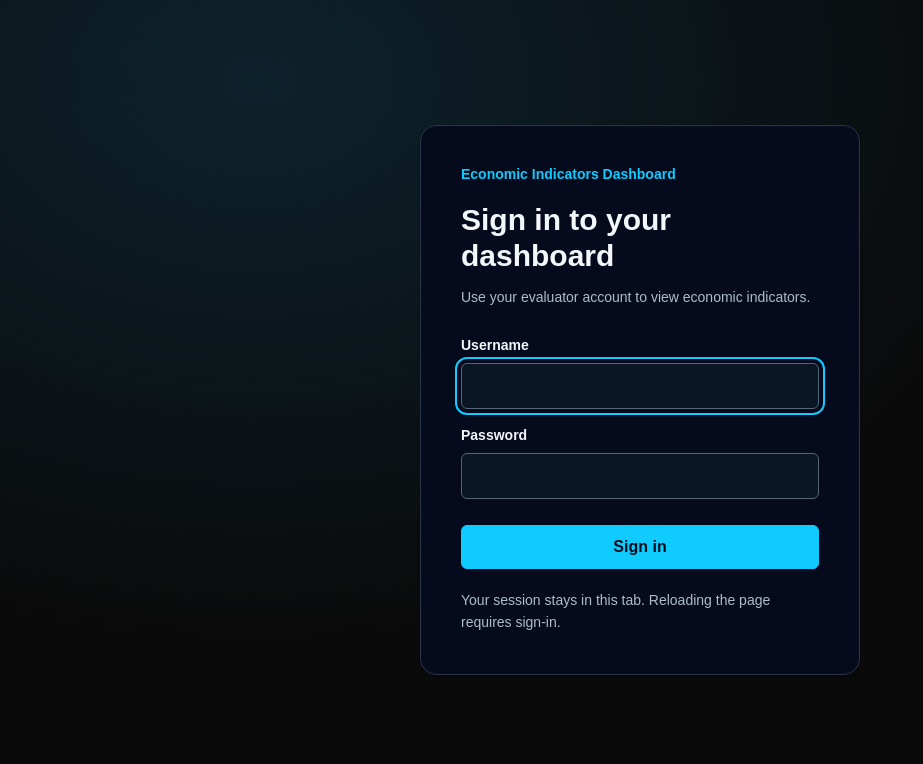
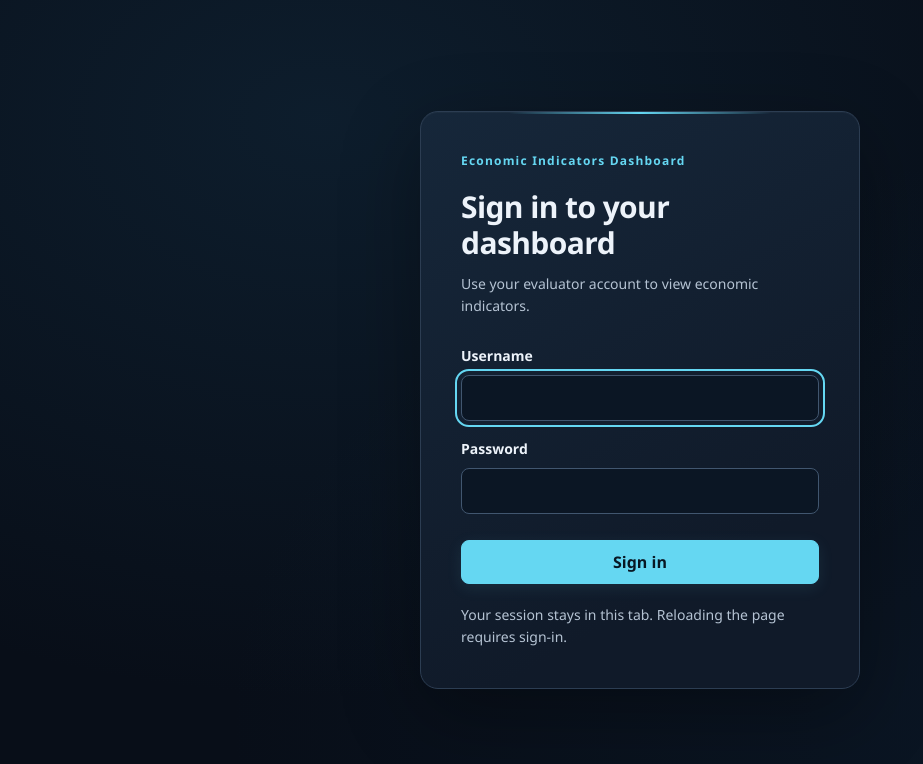
Before and after one commit to git4alauddin/economic-dash, a React (Vite) app in the folder frontend/: page / in a window 1280 px wide. Shown: the top 764 px of the page, without its empty margins (0-923 px from the left). Built offline with nearby package versions, Linux system fonts and the light colour scheme; no server answers.

Commit message:
m6.f6.dashboard_visual_polish

```diff
--- a/frontend/src/styles.css
+++ b/frontend/src/styles.css
@@ -17,18 +17,21 @@ body { margin: 0; }
   display: grid;
   place-items: center;
   padding: 24px 16px;
-  background: radial-gradient(ellipse at 20% 10%, #10364a88, transparent 55%), var(--color-page);
+  background: radial-gradient(ellipse at 25% 15%, #183c5655, transparent 60%), radial-gradient(ellipse at 80% 90%, #15365533, transparent 55%), var(--color-page);
 }
 .sign-in-card {
+  position: relative;
+  overflow: hidden;
   width: min(100%, 440px);
   padding: clamp(24px, 5vw, 40px);
   border: 1px solid var(--color-border);
   border-radius: var(--radius-panel);
-  background: var(--color-panel);
-  box-shadow: var(--shadow-panel);
+  background: linear-gradient(150deg, #16273a, var(--color-panel) 75%);
+  box-shadow: 0 24px 80px #0005, inset 0 1px 0 #ffffff08;
 }
-.sign-in-brand { color: var(--color-cyan); font-size: 14px; font-weight: 700; margin-bottom: 20px; }
-.sign-in-card h1 { font-size: clamp(24px, 4vw, 30px); line-height: 1.2; }
+.sign-in-card::before { content: ""; position: absolute; inset: 0 20% auto; height: 2px; background: linear-gradient(90deg, transparent, var(--color-cyan), transparent); }
+.sign-in-brand { color: var(--color-cyan); font-size: 12px; font-weight: 600; letter-spacing: 0.1em; margin-bottom: 20px; }
+.sign-in-card h1 { font-size: clamp(24px, 4vw, 30px); line-height: 1.2; font-weight: 600; letter-spacing: -0.6px; }
 .sign-in-intro, .session-note { color: var(--color-muted); font-size: 14px; line-height: 1.6; }
 .sign-in-intro { margin-top: 12px; }
 .sign-in-card form { display: grid; gap: 10px; margin-top: 28px; }
@@ -38,22 +41,22 @@ body { margin: 0; }
   min-height: 46px;
   padding: 10px 12px;
   margin-bottom: 8px;
-  border: 1px solid #536778;
-  border-radius: 6px;
-  background: #0b1625;
+  border: 1px solid #41566f;
+  border-radius: var(--radius-control);
+  background: #0b1624;
   color: var(--color-text);
 }
 .sign-in-submit, .session-toolbar button {
   min-height: 44px;
-  border: 1px solid var(--color-cyan);
-  border-radius: 6px;
+  border: 1px solid #44637e;
+  border-radius: var(--radius-control);
   cursor: pointer;
-  font-weight: 700;
+  font-weight: 600;
 }
-.sign-in-submit { background: var(--color-cyan); color: #03101c; padding: 10px 16px; margin-top: 8px; }
+.sign-in-submit { border-color: var(--color-cyan); background: var(--color-cyan); color: #081723; padding: 10px 16px; margin-top: 8px; box-shadow: 0 4px 16px #65d7f218; }
 .sign-in-submit:hover:not(:disabled) { background: #74e3ff; }
 .sign-in-submit:disabled, .session-toolbar button:disabled { opacity: 0.65; cursor: wait; }
-.sign-in-message { padding: 12px; border: 1px solid #526f82; border-radius: 6px; line-height: 1.5; font-size: 14px; }
+.sign-in-message { padding: 12px; border: 1px solid #526f82; border-radius: var(--radius-control); line-height: 1.5; font-size: 14px; background: #0b162566; }
 .session-note { margin-top: 20px; }
 .session-toolbar {
   display: flex;
@@ -63,25 +66,29 @@ body { margin: 0; }
   gap: 12px;
   padding: 8px var(--page-inset);
   border-bottom: 1px solid var(--color-border);
-  background: #071220;
+  background: #0d1725;
   font-size: 14px;
 }
 .session-toolbar > span { overflow-wrap: anywhere; }
 .session-toolbar > div { display: flex; flex-wrap: wrap; gap: 8px; }
-.session-toolbar button { padding: 8px 12px; background: #0b283b; color: var(--color-text); }
+.session-toolbar button { padding: 8px 12px; background: #14283b; color: var(--color-text); }
+.session-toolbar button:last-child { background: transparent; border-color: #364b62; color: var(--color-muted); }
 .session-toolbar button:first-child { min-width: 115px; }
-.session-toolbar button:hover:not(:disabled) { background: #16465e; }
-.dashboard-feedback { padding: 10px var(--page-inset); color: var(--color-muted); font-size: 14px; line-height: 1.5; background: #071220; }
-.seed-notice { color: #ffe8a3; background: #2b2210; border-bottom: 1px solid #a9904b; font-weight: 600; }
-.data-mode-switch { display: flex; flex: 0 0 auto; gap: 2px; min-width: 0; margin: 0; padding: 2px; border: 1px solid #65839b; border-radius: 7px; background: #091c30; }
+.session-toolbar button:hover:not(:disabled) { background: #1c3c52; border-color: #6e9eb8; color: var(--color-text); }
+.dashboard-feedback { padding: 10px var(--page-inset); color: var(--color-muted); font-size: 14px; line-height: 1.5; background: #0d1725; }
+.seed-notice { color: #f5dfad; background: #29251c; border-bottom: 1px solid #65583b; font-weight: 500; }
+.data-mode-switch { display: flex; flex: 0 0 auto; gap: 2px; min-width: 0; margin: 0; padding: 2px; border: 1px solid #465f78; border-radius: var(--radius-control); background: #0a1421; }
 .data-mode-switch label { position: relative; cursor: pointer; }
 .data-mode-switch input { position: absolute; opacity: 0; width: 1px; height: 1px; }
-.data-mode-switch span { display: grid; place-items: center; min-width: 43px; min-height: 30px; padding: 4px 7px; border-radius: 4px; color: #d5e3ee; font-size: 12px; font-weight: 700; }
+.data-mode-switch span { display: grid; place-items: center; min-width: 43px; min-height: 30px; padding: 4px 7px; border-radius: 5px; color: #c0d0df; font-size: 12px; font-weight: 600; }
 .data-mode-switch input:checked + span { background: var(--color-cyan); color: #03101c; }
 .data-mode-switch[data-mode="seed"] input:checked + span { background: #ffe8a3; color: #231902; }
 .data-mode-switch input:focus-visible + span { outline: 2px solid var(--color-cyan); outline-offset: -2px; }
 .data-mode-switch label:hover span { box-shadow: inset 0 0 0 1px #8ca8bd; }
 button, input, select { font: inherit; }
+button, input, select, .panel-data-details > summary, .summary-value, .indicator-panel { transition: background-color 160ms ease, border-color 160ms ease, box-shadow 160ms ease; }
+input:hover:not(:disabled), select:hover:not(:disabled) { border-color: #6b8ca7; }
+button:active:not(:disabled) { box-shadow: inset 0 1px 4px #0003; }
 h1, h2, p { margin: 0; }
 
 :focus-visible {
@@ -116,9 +123,7 @@ h1, h2, p { margin: 0; }
 .dashboard-page {
   min-height: 100svh;
   background:
-    linear-gradient(129deg, transparent 0 41%, #ffffff02 41.1%, #0007 42%, transparent 46%),
-    linear-gradient(127deg, transparent 0 61%, #ffffff02 61.1%, #0006 62%, transparent 70%),
-    linear-gradient(69deg, #0003, transparent 38%, #0004 68%),
+    radial-gradient(ellipse at 10% 0%, #122a4040, transparent 48%),
     var(--color-page);
 }
 
@@ -129,19 +134,19 @@ h1, h2, p { margin: 0; }
   place-items: center;
   overflow: hidden;
   padding-inline: var(--space-4);
-  background: linear-gradient(100deg, #120e16, #060a10 37% 65%, #060d15);
+  background: linear-gradient(100deg, #101724, #0c1522 37% 65%, #101e2d);
 }
 .dashboard-header h1 {
   position: relative;
   font-size: clamp(22px, 3vw, 36px);
   line-height: 1.15;
-  font-weight: 700;
-  letter-spacing: -0.6px;
+  font-weight: 600;
+  letter-spacing: -0.8px;
   text-align: center;
   text-shadow: 0 2px 16px #000;
 }
 .header-decoration { position: absolute; inset: 0; width: 100%; height: 100%; }
-.header-decoration g { opacity: 0.5; }
+.header-decoration g { opacity: 0.35; }
 .header-decoration path { stroke: currentColor; stroke-width: 2; }
 .header-decoration rect { fill: currentColor; }
 .candle-red { color: #701619; }
@@ -156,7 +161,7 @@ h1, h2, p { margin: 0; }
   gap: var(--space-2);
   padding-inline: var(--space-6);
   background: var(--color-ticker);
-  border-block: 1px solid #15243a;
+  border-block: 1px solid #26384d;
 }
 .market-status {
   flex: 0 0 104px;
@@ -182,23 +187,23 @@ h1, h2, p { margin: 0; }
   align-items: center;
   min-height: 28px;
   padding-inline: 8px;
-  border-left: 1px solid #34526f;
+  border-left: 1px solid #30445a;
   font-size: var(--text-body);
   font-weight: 600;
   white-space: nowrap;
 }
 .ticker-value { color: var(--color-muted); font-variant-numeric: tabular-nums; }
-.ticker-quote { display: inline-flex; flex: 1; align-items: center; justify-content: center; gap: 10px; min-height: 28px; padding: 2px 6px; border: 0; border-radius: 3px; color: inherit; background: transparent; font: inherit; cursor: pointer; white-space: nowrap; }
-.ticker-quote:hover, .ticker-quote[aria-expanded="true"] { background: #244162; }
+.ticker-quote { display: inline-flex; flex: 1; align-items: center; justify-content: center; gap: 10px; min-height: 28px; padding: 2px 6px; border: 0; border-radius: 5px; color: inherit; background: transparent; font: inherit; cursor: pointer; white-space: nowrap; }
+.ticker-quote:hover, .ticker-quote[aria-expanded="true"] { background: #1d344b; }
 .ticker-quote:focus-visible { outline-offset: -2px; }
 .ticker-change { font-size: 12px; font-variant-numeric: tabular-nums; }
 .ticker-change.comparison-positive { color: var(--color-ticker-positive); }
 .ticker-stale { font-size: 10px; color: #ffe8a3; border: 1px solid #a9904b; border-radius: 3px; padding: 2px; }
 .ticker-empty { color: var(--color-muted); }
-.ticker-details { position: absolute; z-index: 6; top: calc(100% + 4px); left: 12px; right: 12px; max-width: 680px; padding: 14px; border: 1px solid #547998; border-radius: 6px; background: #081a2f; box-shadow: 0 6px 20px #000b; font-size: 13px; overflow-wrap: anywhere; }
+.ticker-details { position: absolute; z-index: 6; top: calc(100% + 6px); left: 12px; right: 12px; max-width: 680px; padding: 16px; border: 1px solid #496480; border-radius: 12px; background: var(--color-popover); box-shadow: var(--shadow-popover); font-size: 13px; line-height: 1.5; overflow-wrap: anywhere; }
 .ticker-details-heading { display: flex; align-items: center; justify-content: space-between; gap: 12px; }
 .ticker-details-heading h2 { font-size: 16px; }
-.ticker-close { min-height: 30px; border: 1px solid #547998; border-radius: 4px; color: inherit; background: #17314e; cursor: pointer; }
+.ticker-close { min-height: 32px; padding: 4px 10px; border: 1px solid #496480; border-radius: var(--radius-control); color: inherit; background: #1b324b; cursor: pointer; }
 .ticker-details > p { margin-top: 10px; }
 .ticker-comparisons { display: flex; flex-wrap: wrap; gap: 10px 20px; margin-block: 12px; }
 .ticker-comparisons > span { display: flex; flex-wrap: wrap; gap: 6px; }
@@ -232,11 +237,11 @@ h1, h2, p { margin: 0; }
   content: "";
   position: absolute;
   z-index: 1;
-  inset: 0 auto auto 0;
-  width: 46px;
-  height: 45px;
-  border-top-left-radius: calc(var(--radius-panel) - 1px);
-  background: linear-gradient(138deg, #fbffffe0 3%, #dce6eccc 21%, #8b9ba05c 38%, transparent 40%);
+  inset: 0 auto auto 26px;
+  width: 40px;
+  height: 2px;
+  background: var(--color-cyan);
+  opacity: 0.55;
   pointer-events: none;
 }
 .panel-heading {
@@ -247,12 +252,13 @@ h1, h2, p { margin: 0; }
   padding: var(--space-3) 26px;
   border-bottom: 1px solid var(--color-divider);
   border-radius: calc(var(--radius-panel) - 1px) calc(var(--radius-panel) - 1px) 0 0;
-  background: linear-gradient(110deg, #203a43bb, var(--color-panel-heading) 63%);
+  background: linear-gradient(110deg, #1b304055, var(--color-panel-heading) 78%);
 }
 .panel-heading h2 {
   font-size: var(--text-heading);
   line-height: 1.25;
   font-weight: 600;
+  letter-spacing: -0.2px;
   overflow-wrap: anywhere;
 }
 .panel-heading h2 span { color: var(--color-cyan); white-space: nowrap; }
@@ -298,6 +304,13 @@ h1, h2, p { margin: 0; }
   text-align: center;
   font-size: var(--text-small);
 }
+.indicator-panel:focus-within { border-color: #5b849e; }
+@media (hover: hover) {
+  .indicator-panel:hover { border-color: #48637c; }
+}
+@media (prefers-reduced-motion: reduce) {
+  button, input, select, .panel-data-details > summary, .summary-value, .indicator-panel { transition: none; }
+}
 .empty-mark { color: #7c96a9; font-size: 36px; line-height: 1; }
 
 @media (max-width: 800px) {
--- a/frontend/src/tokens.css
+++ b/frontend/src/tokens.css
@@ -1,18 +1,18 @@
 :root {
   color-scheme: dark;
-  --font-body: Arial, "Helvetica Neue", sans-serif;
-  --color-page: #0a0a0a;
-  --color-ticker: #05102a;
-  --color-panel: #060a1d;
-  --color-panel-heading: #1e1f27;
-  --color-summary: #0b283b;
-  --color-text: #f4f7fa;
-  --color-muted: #aebdca;
-  --color-border: #293546;
-  --color-divider: #22576b;
-  --color-cyan: #0fcbff;
-  --color-positive: #45ff5b;
-  --color-ticker-positive: #69f6b8;
+  --font-body: "Segoe UI", -apple-system, BlinkMacSystemFont, "Helvetica Neue", Arial, sans-serif;
+  --color-page: #080e18;
+  --color-ticker: #0e1929;
+  --color-panel: #101a29;
+  --color-panel-heading: #142132;
+  --color-summary: #12283b;
+  --color-text: #edf3fa;
+  --color-muted: #b5c3d3;
+  --color-border: #2c3d52;
+  --color-divider: #31465b;
+  --color-cyan: #65d7f2;
+  --color-positive: #78e8b6;
+  --color-ticker-positive: #78e8b6;
   --color-negative: #d62d2a;
   --color-series-orange: #e99e10;
   --color-series-yellow: #f4e15c;
@@ -24,9 +24,12 @@
   --space-5: 20px;
   --space-6: 24px;
   --space-7: 32px;
-  --radius-panel: 16px;
+  --radius-panel: 18px;
   --radius-summary: 12px;
-  --shadow-panel: 0 1px 2px #0008, inset 0 0 0 1px #ffffff03;
+  --radius-control: 8px;
+  --color-popover: #112035;
+  --shadow-panel: 0 10px 28px #00000026, inset 0 1px 0 #ffffff05;
+  --shadow-popover: 0 16px 40px #0007;
   --text-heading: 20px;
   --text-body: 16px;
   --text-small: 14px;
@@ -39,11 +42,10 @@
   --page-inset: clamp(16px, 2.4vw, 40px);
   --page-max-width: 1440px;
   --panel-background:
-    radial-gradient(ellipse at 100% 105%, #145169cc, transparent 44%),
-    radial-gradient(ellipse at 16% 0%, #105367ba, transparent 41%),
-    linear-gradient(135deg, #ffffff03, transparent 40%, #0002 72%),
+    radial-gradient(ellipse at 100% 105%, #19435b45, transparent 58%),
+    linear-gradient(155deg, #18273b55, transparent 58%),
     var(--color-panel);
   --summary-background:
-    radial-gradient(ellipse at 24% 0%, #14516b99, transparent 78%),
-    linear-gradient(125deg, var(--color-summary), #050e23);
+    linear-gradient(135deg, #17374b55, transparent 72%),
+    linear-gradient(125deg, var(--color-summary), #102033);
 }
```
Also changed, not shown: frontend/src/panels.css (+27 -17 lines), frontend/src/primitives.css (+14 -11 lines).
